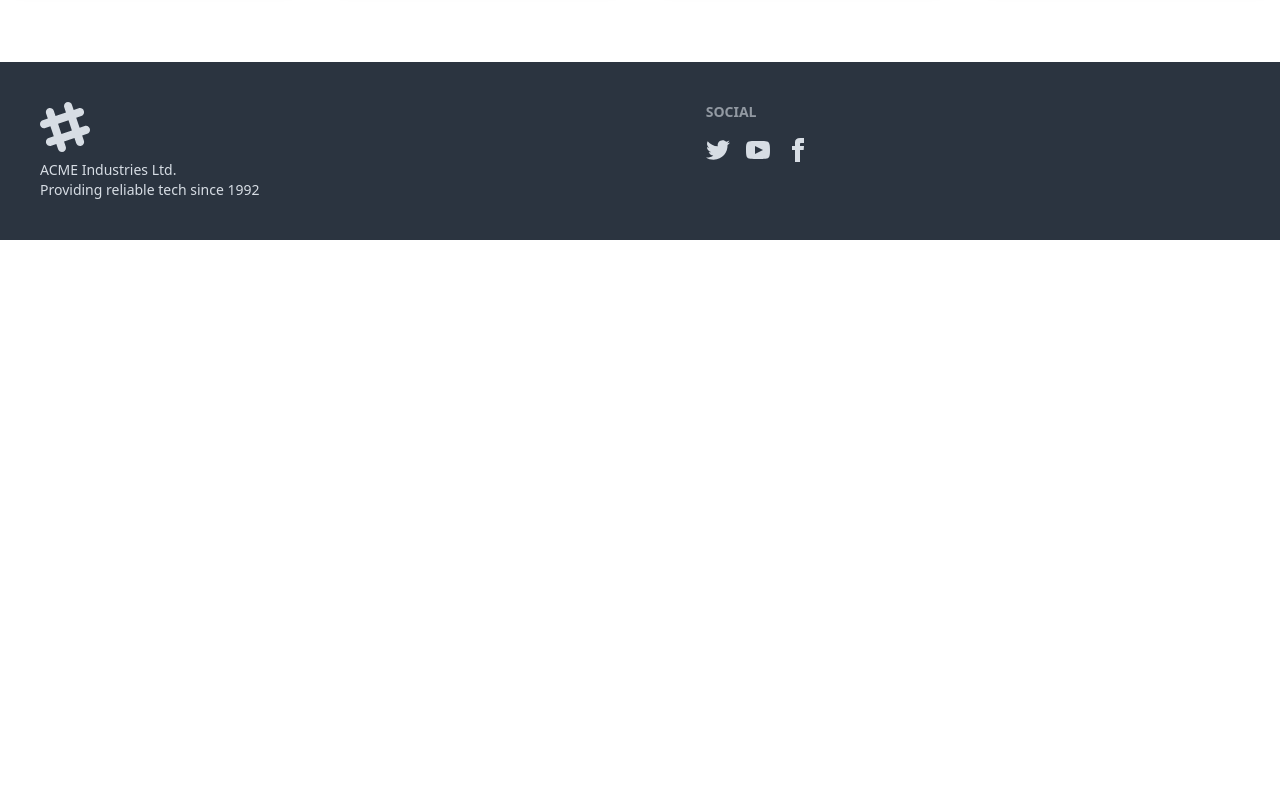
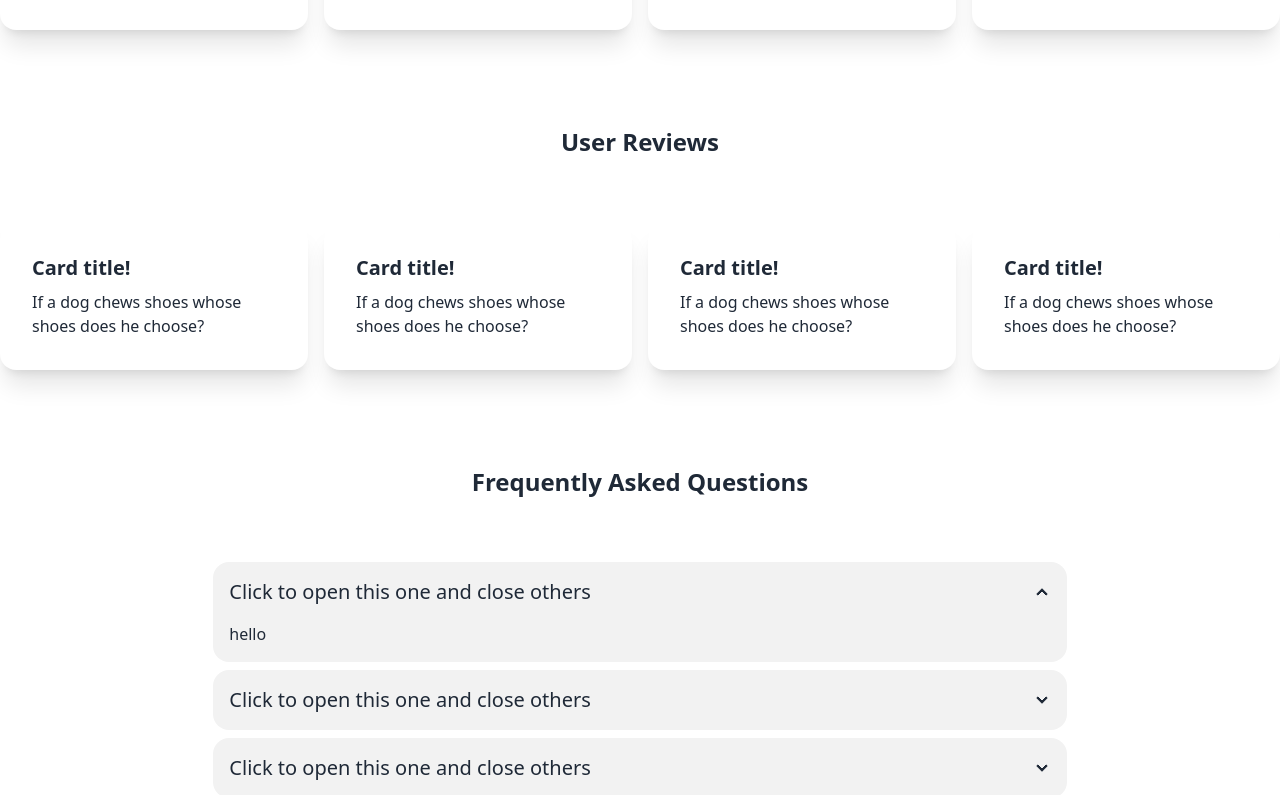
Before and after one commit to samiha-akter/shopify-client, a React (Vite) app: page / in a window 1280 px wide. Shown: the part 1465-2260 px from the top of the page. Before the commit the page ends 1705 px from the top, so only its background shows below. Built offline with nearby package versions, Linux system fonts and the light colour scheme.

Commit message:
Added Accordion and user reviews in the homepage

```diff
--- /dev/null
+++ b/src/components/ReviewCard.jsx
@@ -0,0 +1,15 @@
+import React from "react";
+
+const ReviewCard = () => {
+  return (
+    <div className="card bg-base-100 w-96 shadow-xl">
+      <div className="card-body">
+        <h2 className="card-title">Card title!</h2>
+        <p>If a dog chews shoes whose shoes does he choose?</p>
+
+      </div>
+    </div>
+  );
+};
+
+export default ReviewCard;
--- /dev/null
+++ b/src/components/home/Accordion.jsx
@@ -0,0 +1,37 @@
+import React from "react";
+
+const Accordion = () => {
+  return (
+    <div className="flex flex-col gap-2 w-4/5 lg:w-2/3 mx-auto">
+      <div className="collapse collapse-arrow bg-base-200">
+        <input type="radio" name="my-accordion-2" defaultChecked />
+        <div className="collapse-title text-xl font-medium">
+          Click to open this one and close others
+        </div>
+        <div className="collapse-content">
+          <p>hello</p>
+        </div>
+      </div>
+      <div className="collapse collapse-arrow bg-base-200">
+        <input type="radio" name="my-accordion-2" />
+        <div className="collapse-title text-xl font-medium">
+          Click to open this one and close others
+        </div>
+        <div className="collapse-content">
+          <p>hello</p>
+        </div>
+      </div>
+      <div className="collapse collapse-arrow bg-base-200">
+        <input type="radio" name="my-accordion-2" />
+        <div className="collapse-title text-xl font-medium">
+          Click to open this one and close others
+        </div>
+        <div className="collapse-content">
+          <p>hello</p>
+        </div>
+      </div>
+    </div>
+  );
+};
+
+export default Accordion;
--- a/src/components/home/FeaturedProducts.jsx
+++ b/src/components/home/FeaturedProducts.jsx
@@ -3,7 +3,7 @@ import ProductCard from '../ProductCard'
 
 const FeaturedProducts = () => {
   return (
-    <div className='flex items-center justify-between gap-4'>
+    <div className='lg:flex items-center justify-between gap-4'>
       <ProductCard/>
       <ProductCard/>
       <ProductCard/>
--- /dev/null
+++ b/src/components/home/UserReviews.jsx
@@ -0,0 +1,13 @@
+import React from "react";
+import ReviewCard from "../ReviewCard";
+
+export default function UserReviews() {
+  return (
+      <div className='lg:flex items-center justify-between gap-4'>
+          <ReviewCard/>
+          <ReviewCard/>
+          <ReviewCard/>
+          <ReviewCard/>
+    </div>
+  );
+}
--- a/src/pages/Home.jsx
+++ b/src/pages/Home.jsx
@@ -1,17 +1,33 @@
-import React from 'react'
-import Banner from '../components/home/Banner'
-import FeaturedProducts from '../components/home/FeaturedProducts'
+import React from "react";
+import Banner from "../components/home/Banner";
+import FeaturedProducts from "../components/home/FeaturedProducts";
+import UserReviews from "../components/home/UserReviews";
+import Accordion from "../components/home/Accordion";
 
 export default function Home() {
   return (
     <div>
       <Banner />
-      <div className='my-24'>
-        <h className="mb-16 text-2xl font-semibold text-center">
-          Featured Products
-        </h>
-      <FeaturedProducts/>
+      <div className="container mx-auto">
+        <div className="my-24">
+          <h1 className="mb-16 text-2xl font-semibold text-center">
+            Featured Products
+          </h1>
+          <FeaturedProducts />
+        </div>
+        <div className="my-24">
+          <h1 className="mb-16 text-2xl font-semibold text-center">
+            User Reviews
+          </h1>
+          <UserReviews />
+        </div>
+        <div className="my-24">
+          <h1 className="mb-16 text-2xl font-semibold text-center">
+            Frequently Asked Questions
+          </h1>
+          <Accordion />
+        </div>
       </div>
     </div>
-  )
+  );
 }
--- a/src/shared/Navbar.jsx
+++ b/src/shared/Navbar.jsx
@@ -2,7 +2,7 @@ import React from 'react'
 
 export default function Navbar() {
   return (
-    <div className="navbar bg-base-300">
+    <div className="navbar bg-base-200">
   <div className="navbar-start">
     <div className="dropdown">
       <div tabIndex={0} role="button" className="btn btn-ghost lg:hidden">
```
